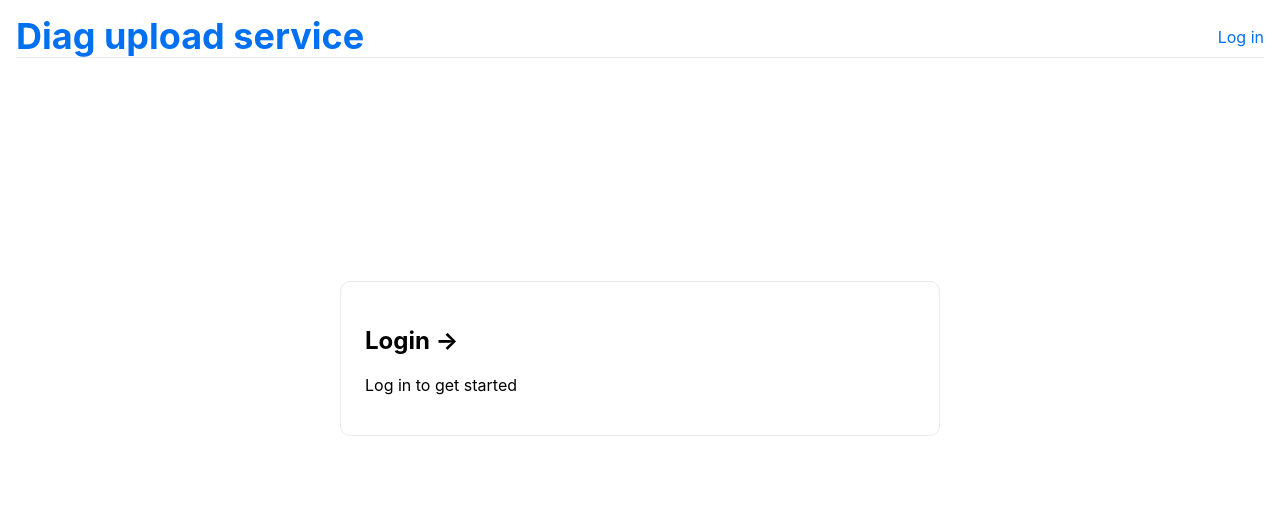
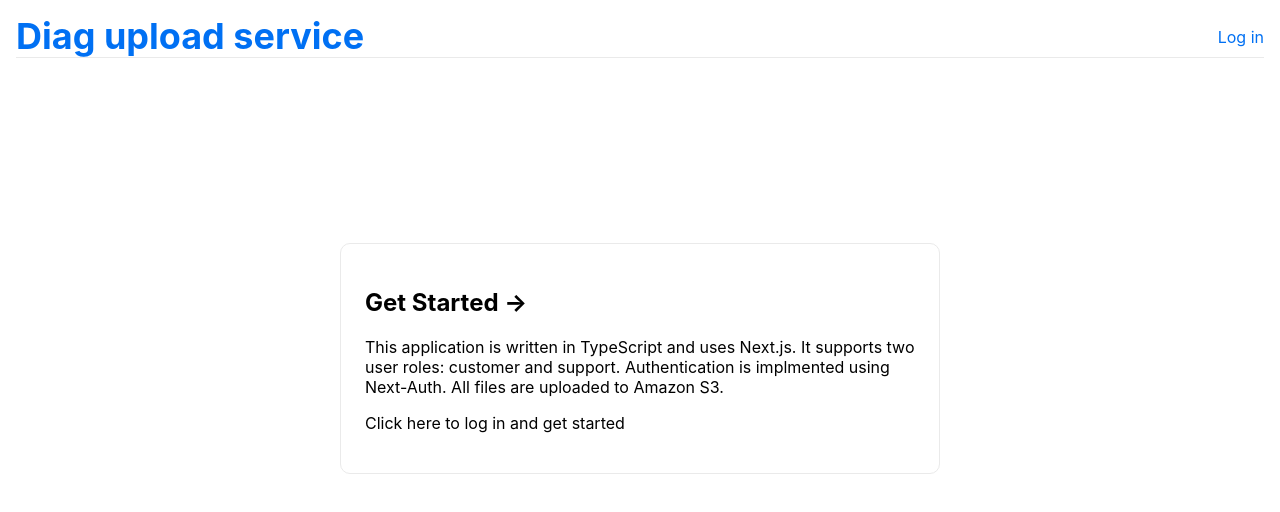
Before and after one commit to brookslyrette/nextjs-uploader, a Next.js app: page / in a window 1280 px wide. Shown: the top 512 px of the page. Built offline with nearby package versions, Linux system fonts and the light colour scheme; no server answers.

Commit message:
Updated landing page text

```diff
--- a/pages/index.tsx
+++ b/pages/index.tsx
@@ -18,7 +18,7 @@ const Home: NextPage = () => {
               <Link href="/upload">
                 <a className={styles.wideCard}>
                   <h2>Upload logs (*.tgz) &rarr;</h2>
-                  <p><b>Clients:</b> Log in and upload a log file to share with our support team</p>
+                  <p>Click here to upload a log file to share with our support team</p>
                 </a>
               </Link>
             )}
@@ -27,15 +27,19 @@ const Home: NextPage = () => {
               <Link href="/uploads">
                 <a className={styles.wideCard}>
                   <h2>View logs &rarr;</h2>
-                  <p><b>Support team:</b> Log in to view clinent logs for troubleshooting</p>
+                  <p>Click here to view uploaded logs files</p>
                 </a>
               </Link>
             )}
           </>
         ) : (
           <a onClick={() => signIn()} className={styles.wideCard}>
-            <h2>Login &rarr;</h2>
-            <p>Log in to get started</p>
+            <h2>Get Started &rarr;</h2>
+            <p>
+              This application is written in TypeScript and uses Next.js. It supports two user roles: customer and support.
+              Authentication is implmented using Next-Auth. All files are uploaded to Amazon S3.
+            </p>
+            <p>Click here to log in and get started</p>
           </a>
         )}
       </div>
```
